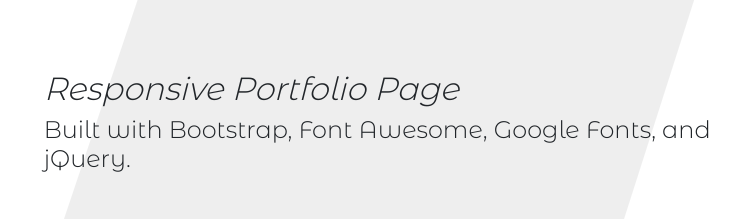
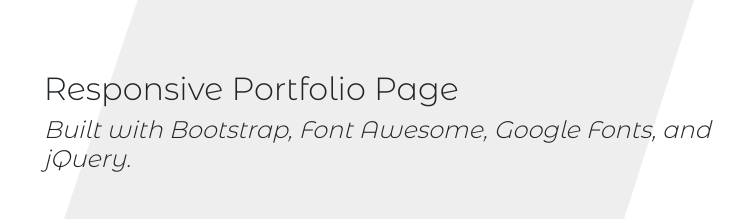
Before and after one commit to ReindeerCode/Portfolio, a plain HTML site: page index.html in a window 1280 px wide. Shown: the part 384-603 px from the top of the page, 463-1215 px from the left. Drawn offline with nearby package versions, Linux system fonts and the light colour scheme; a web font is replaced by a local one.

Commit message:
css chagne to fonts on h4 and h2 tags

```diff
--- a/stylesheets/stylesheet.css
+++ b/stylesheets/stylesheet.css
@@ -24,7 +24,7 @@
 }
 
 .intro-left {
-  background: url(../assets/programming.jpg) ;
+  background: url(../assets/programming.jpg);
   /* background-size: 100%; */
   background-repeat: round;
   position: fixed;
@@ -66,6 +66,10 @@
 }
 
 h2 {
+  font-style: bold;
+}
+
+h4 {
   font-style: oblique;
 }
 
```
